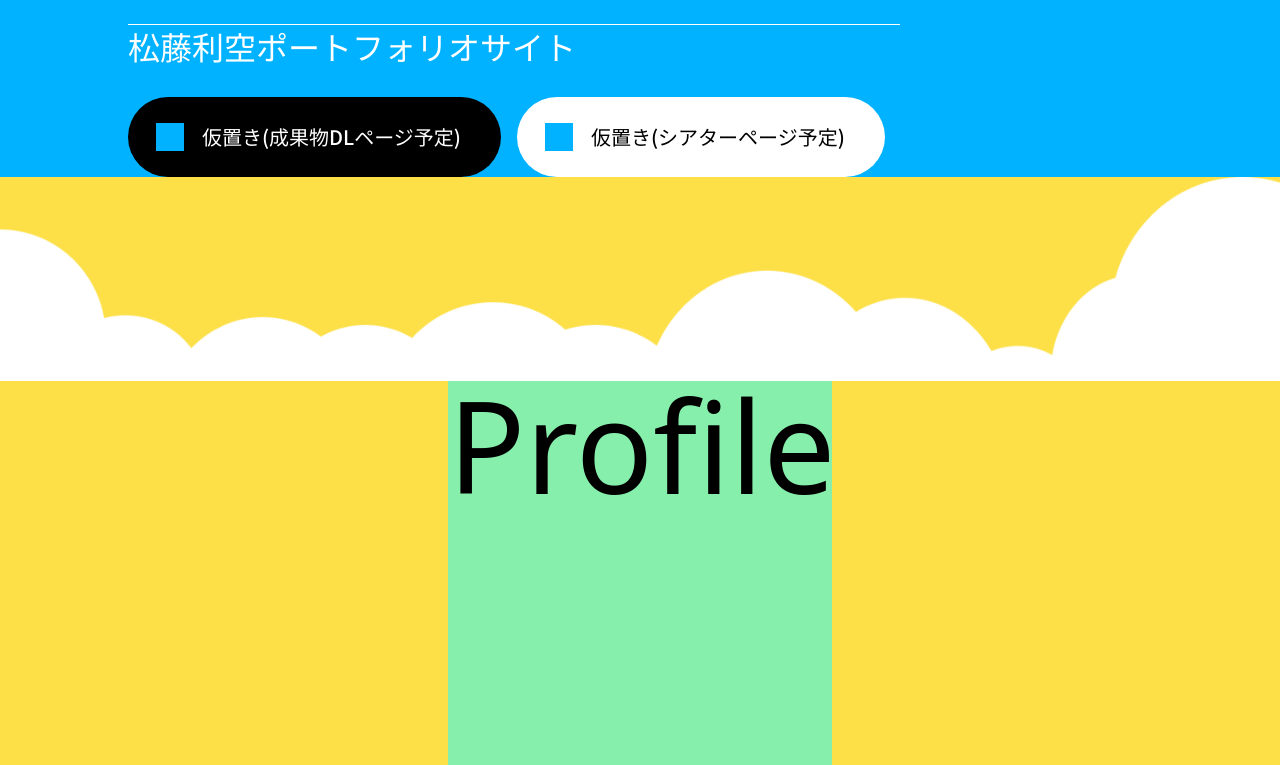
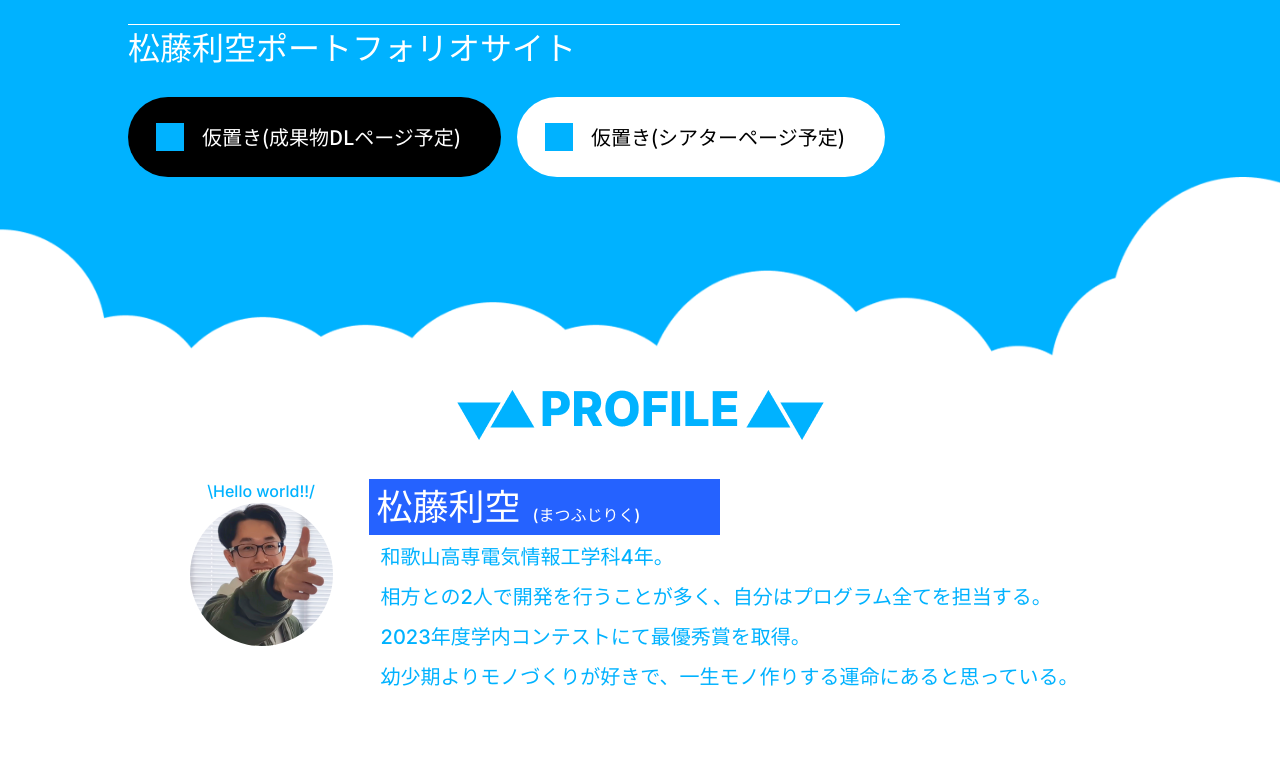
Before and after one commit to matsuriku420/portfolio, a Next.js app: page / in a window 1280 px wide. Shown: the part 432-1197 px from the top of the page. After the commit the page ends 1131 px from the top, so only its background shows below. Built offline with nearby package versions, Linux system fonts and the light colour scheme.

Commit message:
profile/プロフィールカードを作成

```diff
--- a/src/app/page.tsx
+++ b/src/app/page.tsx
@@ -3,7 +3,7 @@ import { TopSection } from "@/components/top/topSection";
 
 export default function Home() {
   return (
-    <div className="bg-secondary">
+    <div className="bg-primary">
       <TopSection />
       <ProfileSection />
     </div>
--- a/src/components/profile/parts/profileCard.tsx
+++ b/src/components/profile/parts/profileCard.tsx
@@ -1,9 +1,57 @@
+import { inter } from "@/app/layout";
+import Image from "next/image";
 import React from "react";
 
-export const ProfileCard: React.FC = () => {
+export const ProfileCard: React.FC<{ className?: string }> = (props) => {
+  const nameTextClassBase = `${inter.className} font-extrabold text-tertiary sm:text-secondary`;
+  const description = `和歌山高専電気情報工学科4年。\n
+相方との2人で開発を行うことが多く、自分はプログラム全てを担当する。\n
+2023年度学内コンテストにて最優秀賞を取得。\n
+幼少期よりモノづくりが好きで、一生モノ作りする運命にあると思っている。`;
   return (
-    <div className="size-96 bg-green-300">
-      <p className="text-9xl">Profile</p>
+    <div
+      className={`flex flex-col sm:gap-9 size-fit items-center ${props.className}`}
+    >
+      <Image
+        src={"/images/profile.png"}
+        alt="profile"
+        width={373}
+        height={62}
+        className="scale-75 sm:scale-100"
+      />
+      <div className="flex flex-col sm:flex-row h-fit sm:gap-9">
+        <div className="flex flex-col items-center">
+          <p className={`text-primary ${inter.className} font-semibold`}>
+            \Hello world!!/
+          </p>
+          <div className="size-[143px]">
+            <Image
+              src={"/images/rikuPhoto.png"}
+              alt="写真"
+              width={143}
+              height={143}
+              className="rounded-full"
+            />
+          </div>
+        </div>
+        <div className="flex flex-col items-center sm:items-start">
+          <div className="flex flex-col sm:flex-row sm:gap-3 items-center sm:items-end p-2 h-fit w-fit sm:pr-20 sm:bg-tertiary">
+            <p className={`text-2xl sm:text-4xl ${nameTextClassBase}`}>
+              松藤利空
+            </p>
+            <p className={`text-xs sm:text-base ${nameTextClassBase}`}>
+              (まつふじりく)
+            </p>
+          </div>
+          <div className="size-fit p-3">
+            <p
+              className={`${inter.className} text-text-sub font-semibold text-[15px] sm:text-[20px] leading-4 sm:leading-5 whitespace-pre-wrap`}
+            >
+              {description}
+            </p>
+          </div>
+        </div>
+      </div>
     </div>
   );
 };
--- a/src/components/profile/profileSection.tsx
+++ b/src/components/profile/profileSection.tsx
@@ -4,15 +4,17 @@ import { ProfileCard } from "./parts/profileCard";
 
 export const ProfileSection: React.FC = () => {
   return (
-    <div className="flex flex-col items-center bg-yellow-300 w-full h-fit">
+    <div className="flex flex-col items-center bg-transparent w-full h-fit">
       <Image
         src={"/images/cloudTop.png"}
         alt="cloud"
         width={1440}
         height={230}
-        className="w-full"
+        className="w-full row-span-3"
       />
-      <ProfileCard />
+      <div className="flex justify-center bg-white w-full h-fit px-3">
+        <ProfileCard className="mt-3 md:mt-0" />
+      </div>
     </div>
   );
 };
--- a/tailwind.config.ts
+++ b/tailwind.config.ts
@@ -15,6 +15,7 @@ export default {
         foreground: "var(--foreground)",
         primary: "var(--color-primary)",
         secondary: "var(--color-secondary)",
+        tertiary: "var(--color-tertiary)",
         text: {
           main: "var(--color-text-main)",
           sub: "var(--color-text-sub)",
@@ -28,8 +29,9 @@ export default {
         ":root": {
           "--color-primary": "#00B2FF",
           "--color-secondary": colors.white,
+          "--color-tertiary": "#2562FF",
           "--color-text-main": colors.white,
-          "--color-text-sub": "#2562FF",
+          "--color-text-sub": "#00B2FF",
         },
       });
     },
```
Also changed, not shown: public/images/rikuPhoto.png (added).
